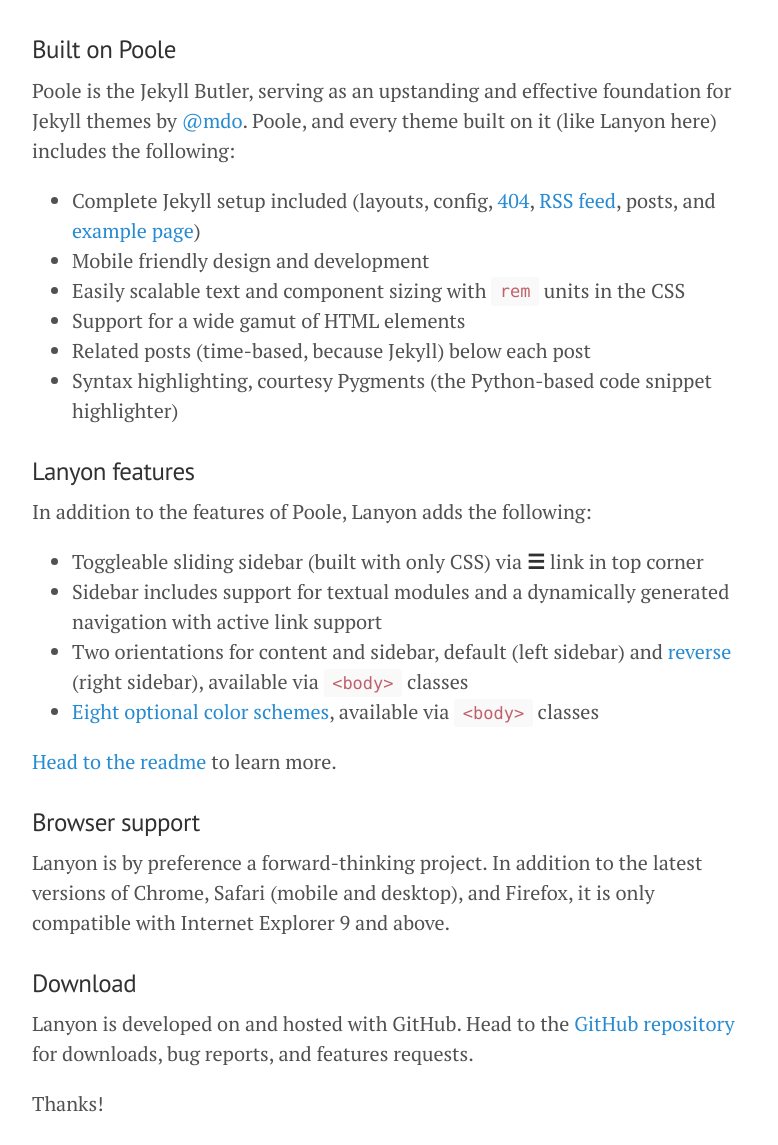
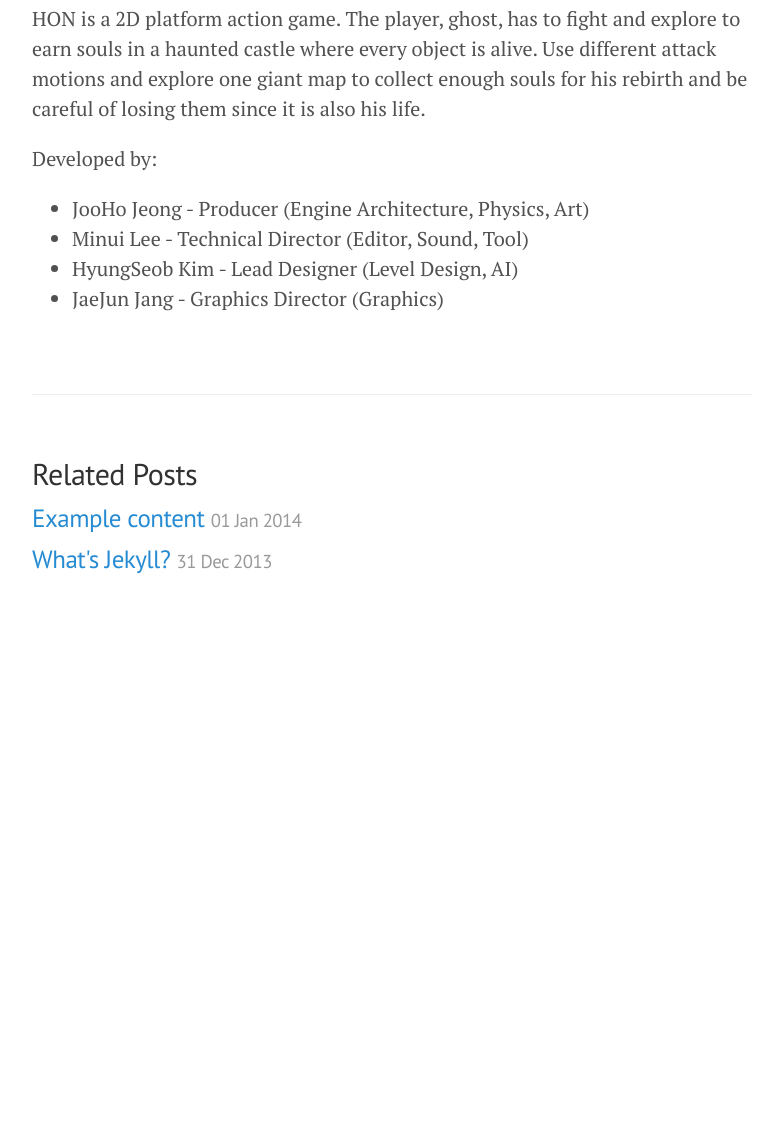
Before and after one commit to jooho556/jooho556.github.io, a Jekyll site: the page built from _posts/2014-01-02-HON.md, in a window 1280 px wide and 1400 px high, scrolled down 296 px, cut to the strip 255-1400 px from the top of the window. Shown: the whole strip, without its empty margins (248-1026 px from the left). Built offline with Jekyll 4.4.1, drawn with Linux system fonts in a browser that asks for light colours; nearby versions of some CDN libraries; after the commit the page ends 1186 px from its top, so only the background shows below that.

Commit message:
Update 2014-01-02-HON.md

```diff
--- a/_posts/2014-01-02-HON.md
+++ b/_posts/2014-01-02-HON.md
@@ -4,36 +4,10 @@
 ---
 <iframe width="560" height="315" src="https://www.youtube.com/embed/yxLLsadQ_z4" frameborder="0" allow="accelerometer; autoplay; encrypted-media; gyroscope; picture-in-picture" allowfullscreen></iframe>
 
+HON is a 2D platform action game. The player, ghost, has to fight and explore to earn souls in a haunted castle where every object is alive. Use different attack motions and explore one giant map to collect enough souls for his rebirth and be careful of losing them since it is also his life.
 
-
-### Built on Poole
-
-Poole is the Jekyll Butler, serving as an upstanding and effective foundation for Jekyll themes by [@mdo](https://twitter.com/mdo). Poole, and every theme built on it (like Lanyon here) includes the following:
-
-* Complete Jekyll setup included (layouts, config, [404](/404), [RSS feed](/atom.xml), posts, and [example page](/about))
-* Mobile friendly design and development
-* Easily scalable text and component sizing with `rem` units in the CSS
-* Support for a wide gamut of HTML elements
-* Related posts (time-based, because Jekyll) below each post
-* Syntax highlighting, courtesy Pygments (the Python-based code snippet highlighter)
-
-### Lanyon features
-
-In addition to the features of Poole, Lanyon adds the following:
-
-* Toggleable sliding sidebar (built with only CSS) via **☰** link in top corner
-* Sidebar includes support for textual modules and a dynamically generated navigation with active link support
-* Two orientations for content and sidebar, default (left sidebar) and [reverse](https://github.com/poole/lanyon#reverse-layout) (right sidebar), available via `<body>` classes
-* [Eight optional color schemes](https://github.com/poole/lanyon#themes), available via `<body>` classes
-
-[Head to the readme](https://github.com/poole/lanyon#readme) to learn more.
-
-### Browser support
-
-Lanyon is by preference a forward-thinking project. In addition to the latest versions of Chrome, Safari (mobile and desktop), and Firefox, it is only compatible with Internet Explorer 9 and above.
-
-### Download
-
-Lanyon is developed on and hosted with GitHub. Head to the <a href="https://github.com/poole/lanyon">GitHub repository</a> for downloads, bug reports, and features requests.
-
-Thanks!
+Developed by:
+* JooHo Jeong - Producer (Engine Architecture, Physics, Art)
+* Minui Lee - Technical Director (Editor, Sound, Tool)
+* HyungSeob Kim - Lead Designer (Level Design, AI)
+* JaeJun Jang - Graphics Director (Graphics)
```
